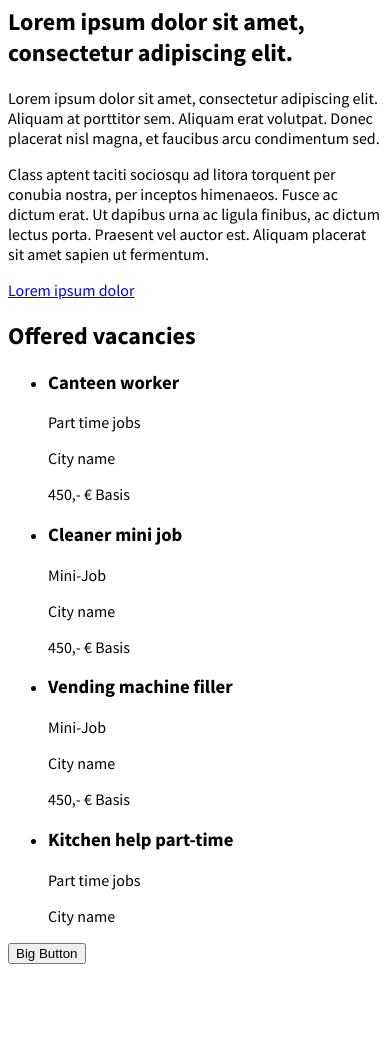
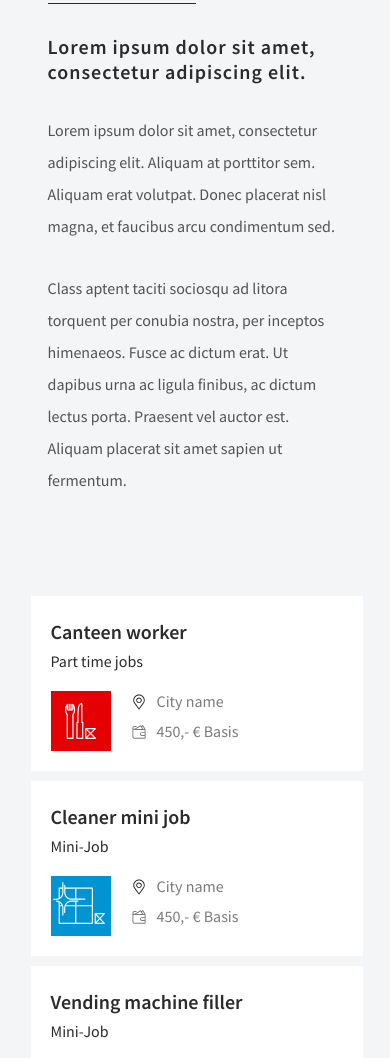
Before and after one commit to Valentina-Aktanko/frontend-test-task, a plain HTML site: page index.html in a window 390 px wide. Shown: the part 77-1135 px from the top of the page. Before the commit the page ends 1057 px from the top, so only its background shows below. Drawn offline with Linux system fonts and the light colour scheme.

Commit message:
mobile styles

```diff
--- a/index.html
+++ b/index.html
@@ -12,48 +12,47 @@
   <main>
     <h1 class="visually-hidden">Job Search Website</h1>
     <section class="about">
-      <h2>Lorem ipsum dolor sit amet, consectetur adipiscing elit.</h2>
-      <p>Lorem ipsum dolor sit amet, consectetur adipiscing elit. Aliquam at porttitor sem. Aliquam erat volutpat. Donec placerat nisl magna, et faucibus arcu condimentum sed.</p>
-      <p>Class aptent taciti sociosqu ad litora torquent per conubia nostra, per inceptos himenaeos. Fusce ac dictum erat. Ut dapibus urna ac ligula finibus, ac dictum lectus porta. Praesent vel auctor est. Aliquam placerat sit amet sapien ut fermentum.</p>
-      <a href="#">Lorem ipsum dolor</a>
+      <h2 class="about__title title title--section">Lorem ipsum dolor sit amet, consectetur adipiscing elit.</h2>
+      <p class="about__text text text--primary">Lorem ipsum dolor sit amet, consectetur adipiscing elit. Aliquam at porttitor sem. Aliquam erat volutpat. Donec placerat nisl magna, et faucibus arcu condimentum sed.</p>
+      <p class="about__text text text--primary">Class aptent taciti sociosqu ad litora torquent per conubia nostra, per inceptos himenaeos. Fusce ac dictum erat. Ut dapibus urna ac ligula finibus, ac dictum lectus porta. Praesent vel auctor est. Aliquam placerat sit amet sapien ut fermentum.</p>
+      <a class="about__link link" href="#">Lorem ipsum dolor</a>
     </section>
     <section class="jobs">
       <h2 class="visually-hidden">Offered vacancies</h2>
       <ul class="jobs__list">
-        <li class="jobs__item">
+        <li class="jobs__item jobs__item--catering">
           <h3 class="jobs__title title">Canteen worker</h3>
-          <p class="primary-text">Part time jobs</p>
-          <div class="">
-            <p class="secondary-text">City name</p>
-            <p class="secondary-text">450,- € Basis</p>
+          <p class="jobs__employment text">Part time jobs</p>
+          <div class="jobs__details">
+            <p class="jobs__text text text--secondary icon icon--pin">City name</p>
+            <p class="jobs__text text text--secondary icon icon--wallet">450,- € Basis</p>
           </div>
         </li>
-        <li class="jobs__item">
+        <li class="jobs__item jobs__item--cleaning">
           <h3 class="jobs__title title">Cleaner mini job</h3>
-          <p class="primary-text">Mini-Job</p>
-          <div class="">
-            <p class="secondary-text">City name</p>
-            <p class="secondary-text">450,- € Basis</p>
+          <p class="jobs__employment text">Mini-Job</p>
+          <div class="jobs__details">
+            <p class="jobs__text text text--secondary icon icon--pin">City name</p>
+            <p class="jobs__text text text--secondary icon icon--wallet">450,- € Basis</p>
           </div>
         </li>
-        <li class="jobs__item">
+        <li class="jobs__item jobs__item--vending">
           <h3 class="jobs__title title">Vending machine filler</h3>
-          <p class="primary-text">Mini-Job</p>
-          <div class="">
-            <p class="secondary-text">City name</p>
-            <p class="secondary-text">450,- € Basis</p>
+          <p class="jobs__employment text">Mini-Job</p>
+          <div class="jobs__details">
+            <p class="jobs__text text text--secondary icon icon--pin">City name</p>
+            <p class="jobs__text text text--secondary icon icon--wallet">450,- € Basis</p>
           </div>
         </li>
-        <li class="jobs__item">
+        <li class="jobs__item jobs__item--kitchen">
           <h3 class="jobs__title title">Kitchen help part-time</h3>
-          <p class="primary-text">Part time jobs</p>
-          <div class="">
-            <p class="secondary-text">City name</p>
-            <p class="secondary-text"></p>
+          <p class="jobs__employment text">Part time jobs</p>
+          <div class="jobs__details">
+            <p class="jobs__text text text--secondary icon icon--pin">City name</p>
           </div>
         </li>
       </ul>
-      <button class="button button--big">Big Button</button>
+      <button class="jobs__button button button--big">Big Button</button>
     </section>
     <ul>
 
--- a/style.css
+++ b/style.css
@@ -12,6 +12,245 @@
 }
 
 body {
+  margin: 0;
+  padding: 0;
+  min-width: 375px;
+  font-size: 16px;
+  line-height: normal;
+  font-weight: 400;
+  font-family: "Source Sans Pro", "Arial", sans-serif;
+  color: var(--color-extra-dark-grey);
+  color: #2a2c2b; /* for IE  */
+  background-color: var(--color-light-grey);
+  background-color: #f3f5f7;  /* for IE  */
+}
 
-  font-family: "Source Sans Pro", "Arial", sans-serif;
+.visually-hidden:not(:focus):not(:active),
+input[type="checkbox"].visually-hidden,
+input[type="radio"].visually-hidden {
+  position: absolute;
+  width: 1px;
+  height: 1px;
+  margin: -1px;
+  padding: 0;
+  border: 0;
+  white-space: nowrap;
+  clip-path: inset(100%);
+  clip: rect(0, 0, 0, 0);
+  overflow: hidden;
 }
+
+.title {
+  margin: 0;
+  font-size: 20px;
+  font-weight: 600;
+}
+
+.title--section {
+  letter-spacing: 1px;
+}
+
+.text {
+  margin: 0;
+  font-size: 16px;
+  line-height: normal;
+}
+
+.text--primary {
+  color: var(--color-dark-grey-2);
+  color: #525453; /* for IE  */
+}
+
+.text--secondary {
+  color: var(--color-grey);
+  color: #7a7c7b; /* for IE  */
+}
+
+.link {
+  padding-bottom: 4px;
+  color: var(--color-extra-dark-grey);
+  color: #2a2c2b; /* for IE  */
+  text-decoration: none;
+  border-bottom: 1px solid;
+  border-color: var(--color-extra-dark-grey);
+  border-color: #2a2c2b; /* for IE  */
+}
+
+.button {
+  display: inline-block;
+  padding: 10px 20px;
+  font: inherit;
+  font-size: 18px;
+  line-height: 24px;
+  font-weight: 700;
+  text-align: center;
+  vertical-align: middle;
+  color: var(--color-white);
+  color: #ffffff; /* for IE  */
+  background-color: var(--color-extra-dark-grey);
+  background-color: #2a2c2b; /* for IE  */
+  border: none;
+}
+
+.button--big {
+  padding: 22px;
+  font-size: 20px;
+}
+
+.icon {
+  position: relative;
+  padding-left: 26px;
+}
+
+.icon::before {
+  position: absolute;
+  top: 3px;
+  left: 0;
+  content: '';
+  width: 16px;
+  height: 16px;
+  background-repeat: no-repeat;
+  background-position: 0 0;
+  background-size: 16px 16px;
+}
+
+.icon--pin::before {
+  background-image: url(img/icon-pin.svg);
+}
+
+.icon--wallet::before {
+  background-image: url(img/icon-wallet.svg);
+}
+
+.about {
+  display: flex;
+  flex-direction: column;
+  align-items: start;
+  margin: 0 auto;
+  margin-bottom: 40px;
+  padding: 40px;
+  padding-top: 56px;
+  width: 375px;
+  box-sizing: border-box;
+}
+
+.about__title {
+  margin-bottom: 30px;
+}
+
+.about__text {
+  line-height: 32px;
+  margin-bottom: 30px;
+}
+
+.about__text:last-of-type {
+  margin-bottom: 0;
+}
+
+.about__link {
+  order: -1;
+  margin-bottom: 30px;
+  font-weight: 600;
+  text-transform: uppercase;
+}
+
+.jobs {
+  width: 375px;
+  margin: 0 auto;
+  padding: 20px;
+  padding-left: 23px;
+  box-sizing: border-box;
+}
+
+.jobs__list {
+  margin: 0;
+  padding: 0;
+  list-style: none;
+}
+
+.jobs__item {
+  display: flex;
+  flex-direction: column;
+  align-items: start;
+  margin-bottom: 10px;
+  padding: 20px;
+  padding-top: 23px;
+  background-color: var(--color-white);
+  background-color: #ffffff;  /* for IE  */
+}
+
+.jobs__title {
+  margin-bottom: 7px;
+}
+
+.jobs__employment {
+  margin-bottom: 20px;
+}
+
+.jobs__details {
+  position: relative;
+  display: flex;
+  flex-direction: column;
+  padding-left: 80px;
+  min-height: 60px;
+}
+
+.jobs__details::before {
+  position: absolute;
+  top: 0;
+  left: 0;
+  content: '';
+  margin-right: 20px;
+  width: 60px;
+  height: 60px;
+  background-color: var(--color-grey);
+  background-color: #7a7c7b; /* for IE  */
+}
+
+.jobs__text {
+  margin-bottom: 10px;
+}
+
+.jobs__text:last-of-type {
+  margin-bottom: 0;
+}
+
+.jobs__item--catering .jobs__details::before {
+  background-color: var(--color-red);
+  background-color: #e50004; /* for IE  */
+  background-image: url(img/GastroRestaurant.svg);
+  background-position: center center;
+  background-repeat: no-repeat;
+  background-size: 31px 36px;
+}
+
+.jobs__item--cleaning .jobs__details::before {
+  background-color: var(--color-blue);
+  background-color: #0094d3; /* for IE  */
+  background-image: url(img/Gebaeudereinigung.svg);
+  background-position: 2px 6px;
+  background-repeat: no-repeat;
+  background-size: 52px 42px;
+}
+
+.jobs__item--vending .jobs__details::before {
+  background-color: var(--color-green);
+  background-color: #60af20; /* for IE  */
+  background-image: url(img/GewerblicheBerufe.svg);
+  background-position: 7px 13px;
+  background-repeat: no-repeat;
+  background-size: 48px 40px;
+}
+
+.jobs__item--kitchen .jobs__details::before {
+  background-color: var(--color-yellow);
+  background-color: #f9b700; /* for IE  */
+  background-image: url(img/GastroKueche.svg);
+  background-position: center center;
+  background-repeat: no-repeat;
+  background-size: 47px 36px;
+}
+
+.jobs__button {
+  width: 100%;
+}
```
Also changed, not shown: img/GastroKueche.svg (added), img/GastroRestaurant.svg (added), img/Gebaeudereinigung.svg (added), img/GewerblicheBerufe.svg (added), img/icon-pin.svg (added), img/icon-wallet.svg (added).
